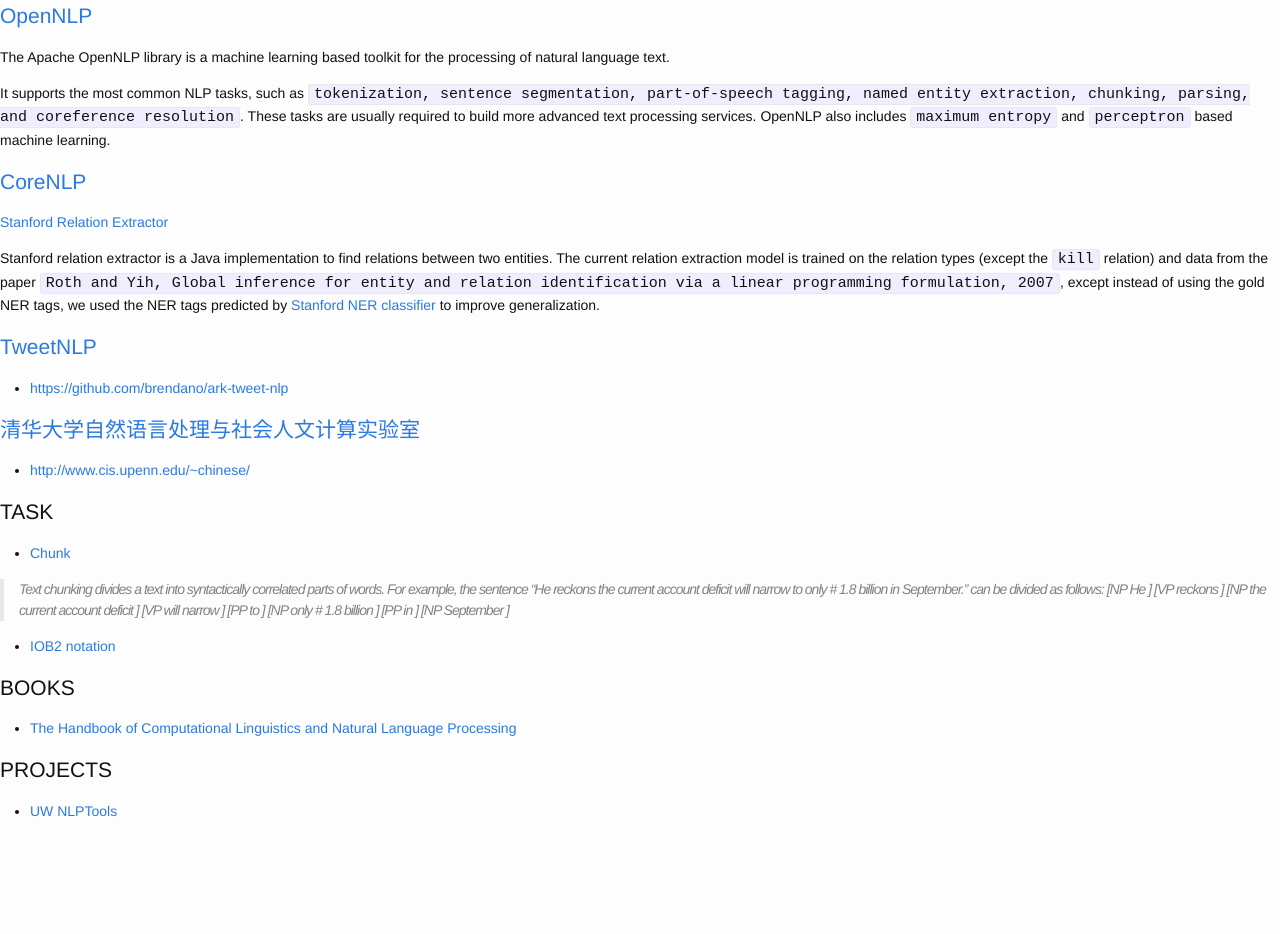
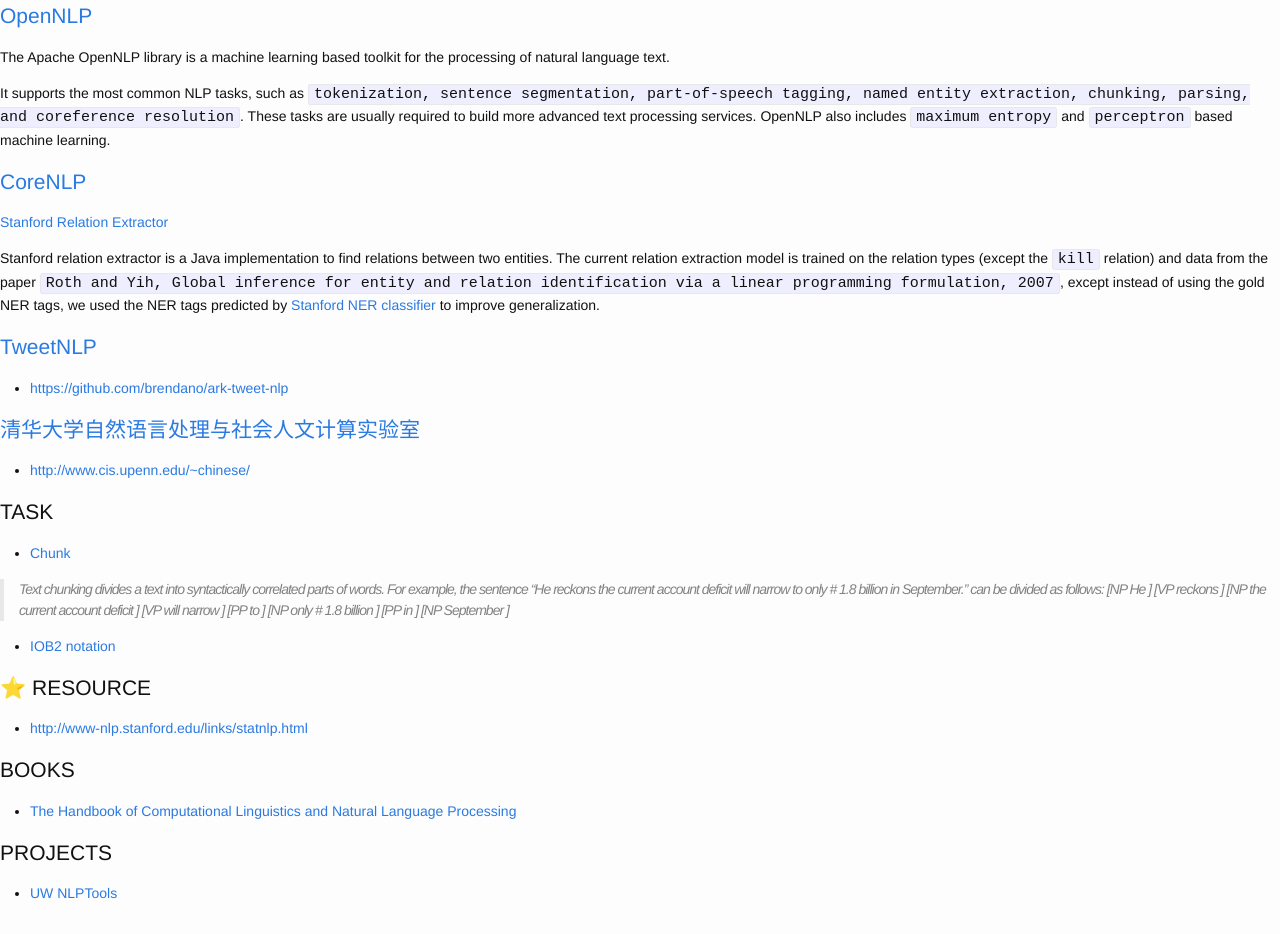
Before and after one commit to cnwarden/cnwarden.github.io, a Jekyll site: the page built from ml/index.md, in a window 1280 px wide. Built offline with Jekyll 4.4.1, drawn with Linux system fonts in a browser that asks for light colours; emoji names are drawn with the system emoji font; before the commit the page ends 900 px from its top, so only the background shows below that.

Commit message:
Update index.md

```diff
--- a/ml/index.md
+++ b/ml/index.md
@@ -32,6 +32,10 @@ Stanford relation extractor is a Java implementation to find relations between t
 
 * [IOB2 notation](https://en.wikipedia.org/wiki/Inside_Outside_Beginning)
 
+# :star: RESOURCE
+
+* [http://www-nlp.stanford.edu/links/statnlp.html](http://www-nlp.stanford.edu/links/statnlp.html)
+
 # BOOKS
 
 * [The Handbook of Computational Linguistics and Natural Language Processing](https://books.google.com.hk/books?id=zBmom42eWPcC&pg=RA3-PT688&lpg=RA3-PT688&dq=Ratnaparkhi+thesis&source=bl&ots=N8F7p1qF62&sig=QS5ukHtyWeQYC_HOKsV1LfKZzmg&hl=zh-TW&sa=X&ved=0ahUKEwi05Pav-JvLAhWKl5QKHRXvDxcQ6AEIPTAE#v=onepage&q=Ratnaparkhi%20thesis&f=false)
```
